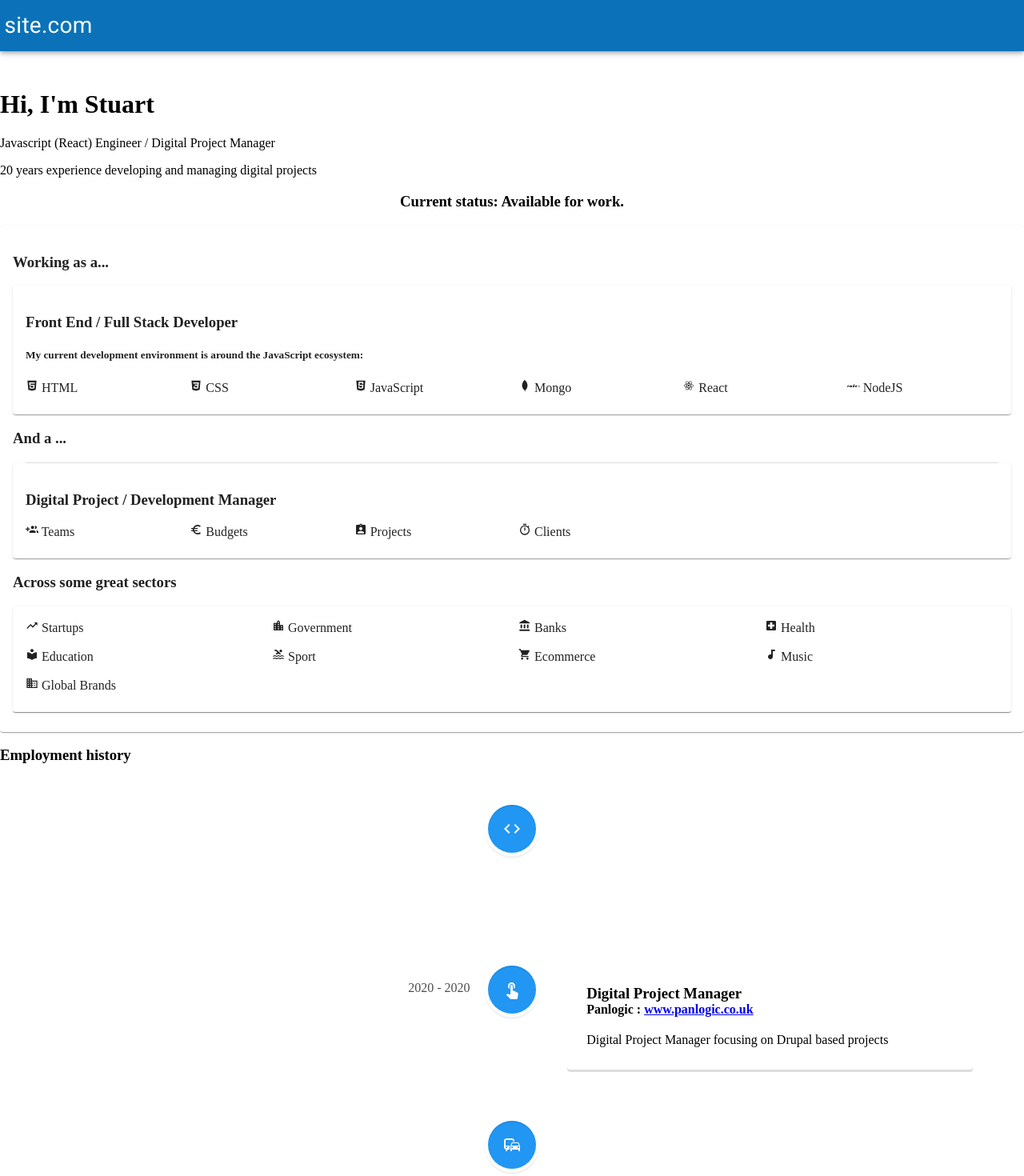
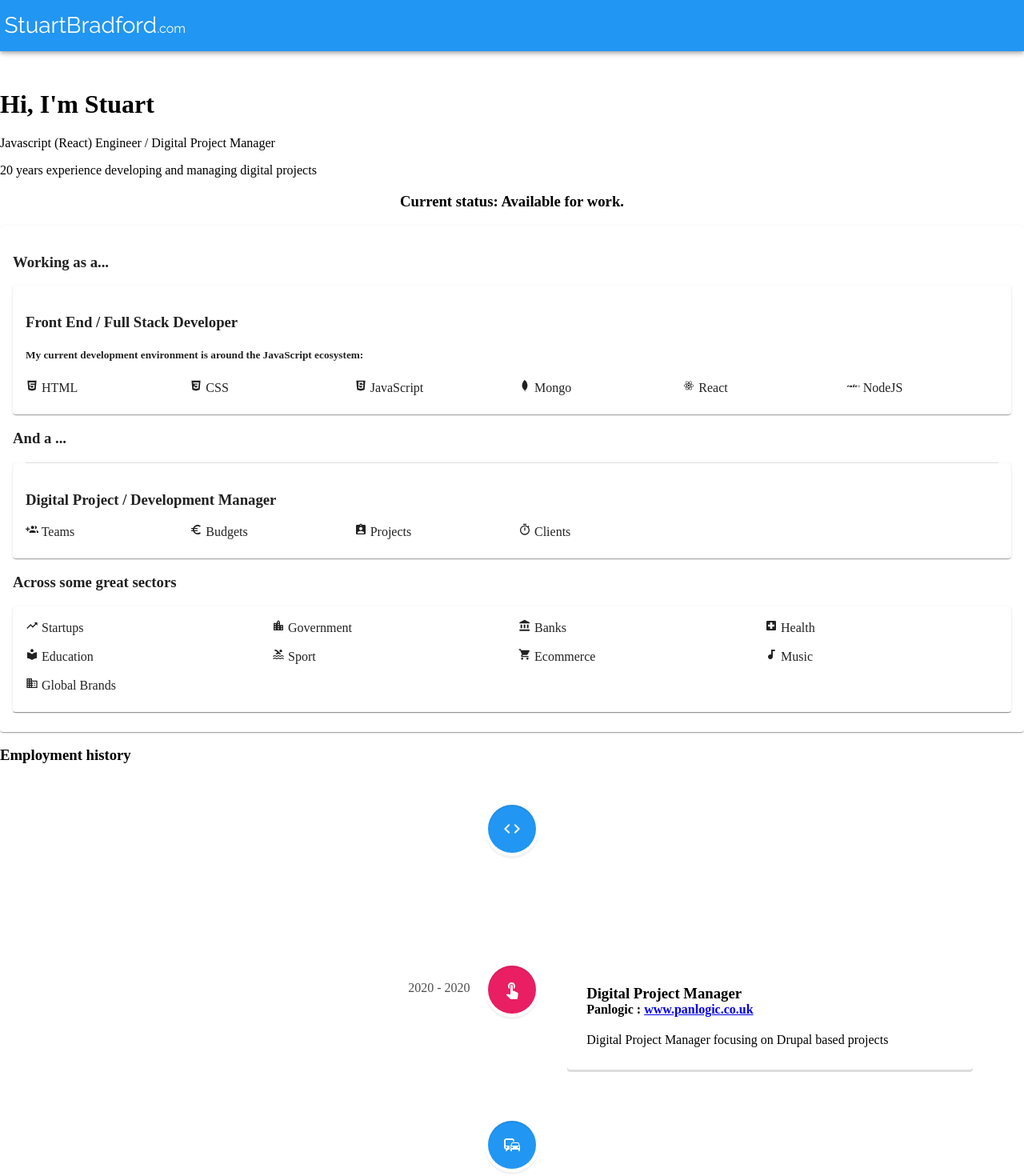
Before and after one commit to 789ni812/my-portfolio, a React (Create React App) app: page / in a window 1280 px wide. Shown: the top 1470 px of the page at 80% size. Built offline with nearby package versions, Linux system fonts and the light colour scheme.

Commit message:
Removed redundant styles

```diff
--- a/src/components/TimelineWorkHistory/TimelineWorkHistory.js
+++ b/src/components/TimelineWorkHistory/TimelineWorkHistory.js
@@ -19,7 +19,23 @@ import FavoriteIcon from "@material-ui/icons/Favorite";
 import CommuteIcon from "@material-ui/icons/Commute";
 import TouchAppIcon from "@material-ui/icons/TouchApp";
 import SchoolIcon from "@material-ui/icons/School";
+import { makeStyles } from "@material-ui/styles";
+
+const useStyles = makeStyles((theme) => ({
+  dateText: {
+    fontFamily: "Raleway",
+    color: "#000",
+  },
+  timelineTextAreaCurrent: {
+    background: theme.palette.primary.main,
+    color: "#fff",
+  },
+  timelineTextArea1: {},
+  timelineTextArea2: {},
+}));
+
 const TimelineWorkHistory = () => {
+  const classes = useStyles();
   return (
     <div data-test="component-timelineDemo">
       <h3>Employment history</h3>
@@ -27,9 +43,10 @@ const TimelineWorkHistory = () => {
         <VerticalTimelineElement
           data-test="dt-AvailableForWork"
           className="vertical-timeline-element--work"
-          contentStyle={{ background: "rgb(33, 150, 243)", color: "#fff" }}
+          textClassName={classes.timelineTextAreaCurrent}
           contentArrowStyle={{ borderRight: "17px solid  rgb(33, 150, 243)" }}
           date="2021 - present"
+          dateClassName={classes.dateText}
           iconStyle={{ background: "rgb(33, 150, 243)", color: "#fff" }}
           icon={<CodeIcon />}
         >
@@ -44,8 +61,9 @@ const TimelineWorkHistory = () => {
         <VerticalTimelineElement
           data-test="dt-Panlogic"
           className="vertical-timeline-element--work"
+          textClassName={classes.timelineTextArea1}
           date="2020 - 2020"
-          iconStyle={{ background: "rgb(33, 150, 243)", color: "#fff" }}
+          iconStyle={{ background: "#e91e63", color: "#fff" }}
           icon={<TouchAppIcon />}
         >
           <h3 className="vertical-timeline-element-title">
@@ -66,6 +84,7 @@ const TimelineWorkHistory = () => {
         <VerticalTimelineElement
           data-test="dt-Ensemble"
           className="vertical-timeline-element--work"
+          textClassName={classes.timelineTextArea2}
           date="2016 - 2020"
           iconStyle={{ background: "rgb(33, 150, 243)", color: "#fff" }}
           icon={<CommuteIcon />}
@@ -96,7 +115,8 @@ const TimelineWorkHistory = () => {
           data-test="dt-Tictrac"
           className="vertical-timeline-element--work"
           date="2014 - 2016"
-          iconStyle={{ background: "rgb(33, 150, 243)", color: "#fff" }}
+          textClassName={classes.timelineTextArea1}
+          iconStyle={{ background: "#e91e63", color: "#fff" }}
           icon={<FavoriteIcon />}
         >
           <h3 className="vertical-timeline-element-title">
@@ -121,7 +141,7 @@ const TimelineWorkHistory = () => {
           data-test="dt-ElectricWord"
           className="vertical-timeline-element--education"
           date="2010 - 2014"
-          iconStyle={{ background: "rgb(233, 30, 99)", color: "#fff" }}
+          iconStyle={{ background: "rgb(33, 150, 243)", color: "#fff" }}
           icon={<ExtensionIcon />}
         >
           <h3 className="vertical-timeline-element-title">
@@ -185,7 +205,7 @@ const TimelineWorkHistory = () => {
           data-test="dt-LGT"
           className="vertical-timeline-element--education"
           date="2006 - 2009"
-          iconStyle={{ background: "rgb(233, 30, 99)", color: "#fff" }}
+          iconStyle={{ background: "rgb(33, 150, 243)", color: "#fff" }}
           icon={<SchoolIcon />}
         >
           <h3 className="vertical-timeline-element-title">
@@ -236,7 +256,7 @@ const TimelineWorkHistory = () => {
           data-test="dt-BudgetDirect"
           className="vertical-timeline-element--education"
           date="2000 - 2001"
-          iconStyle={{ background: "rgb(233, 30, 99)", color: "#fff" }}
+          iconStyle={{ background: "rgb(33, 150, 243)", color: "#fff" }}
           icon={<ShoppingCartIcon />}
         >
           <h3 className="vertical-timeline-element-title">
@@ -274,7 +294,7 @@ const TimelineWorkHistory = () => {
           data-test="dt-MinistryOfSound"
           className="vertical-timeline-element--education"
           date="2000 - 2000"
-          iconStyle={{ background: "rgb(233, 30, 99)", color: "#fff" }}
+          iconStyle={{ background: "rgb(33, 150, 243)", color: "#fff" }}
           icon={<AlbumIcon />}
         >
           <h3 className="vertical-timeline-element-title">Web Developer</h3>
@@ -313,7 +333,7 @@ const TimelineWorkHistory = () => {
           data-test="dt-selfEmployed"
           className="vertical-timeline-element--education"
           date="1997 - 1999"
-          iconStyle={{ background: "rgb(233, 30, 99)", color: "#fff" }}
+          iconStyle={{ background: "rgb(33, 150, 243)", color: "#fff" }}
           icon={<DevicesIcon />}
         >
           <h3 className="vertical-timeline-element-title">
--- a/src/components/ui/Header/header.js
+++ b/src/components/ui/Header/header.js
@@ -17,6 +17,7 @@ const useStyles = makeStyles((theme) => ({
     },
   },
   logo: {
+    fontFamily: "Raleway",
     padding: "0.2em",
     fontSize: "1.75rem",
     [theme.breakpoints.down("md")]: {
@@ -24,6 +25,15 @@ const useStyles = makeStyles((theme) => ({
     },
     [theme.breakpoints.down("xs")]: {
       fontSize: "1.25rem",
+    },
+  },
+  logoCom: {
+    fontSize: "1rem",
+    [theme.breakpoints.down("md")]: {
+      fontSize: "0.75rem",
+    },
+    [theme.breakpoints.down("xs")]: {
+      fontSize: "0.50rem",
     },
   },
 }));
@@ -35,7 +45,9 @@ const Header = () => {
     <React.Fragment>
       <AppBar position="fixed">
         <Toolbar disableGutters>
-          <Typography className={classes.logo}>site.com</Typography>
+          <Typography className={classes.logo}>
+            StuartBradford<span className={classes.logoCom}>.com</span>
+          </Typography>
         </Toolbar>
       </AppBar>
       <div className={classes.toolbarMargin} />
--- a/src/components/ui/Theme.js
+++ b/src/components/ui/Theme.js
@@ -1,33 +1,26 @@
 import { createMuiTheme } from "@material-ui/core/styles";
 
-const sbBlue = "#0B72B9";
-const sbOrange = "#FFBA60";
+const sbGreen = "#00838f";
+const sbBlue = "#2196f3";
 
 export default createMuiTheme({
   palette: {
-    common: {
-      blue: `${sbBlue}`,
-      orange: `${sbOrange}`,
+    primary: {
+      light: "#4dabf5",
+      main: "#2196f3",
+      dark: "#1769aa",
+      contrastText: "#fff",
     },
-    primary: {
-      main: `${sbBlue}`,
-    },
-    seconday: {
-      main: `${sbOrange}`,
+    secondary: {
+      main: "#00bcd4",
+
+      contrastText: "#000",
     },
   },
   typography: {
-    tab: {
-      fontFamily: "Raleway",
-      textTransform: "none",
-      fontWeight: 700,
-      fontSize: "1rem",
-    },
-    estimate: {
-      fontFamily: "Pacifico",
-      fontSize: "1rem",
-      textTransform: "none",
-      color: "white",
-    },
+    fontFamily: "Raleway",
+    textTransform: "none",
+    fontWeight: 700,
+    fontSize: "1rem",
   },
 });
```
